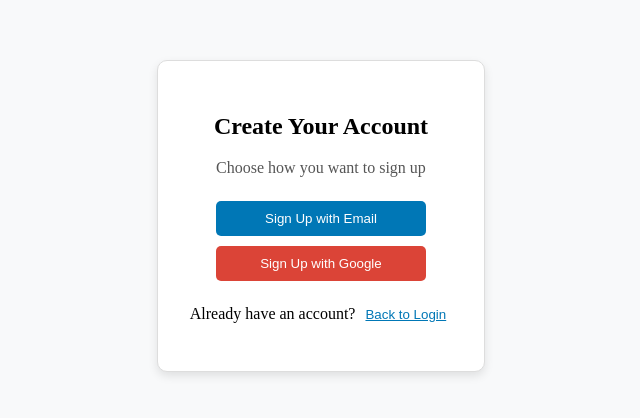
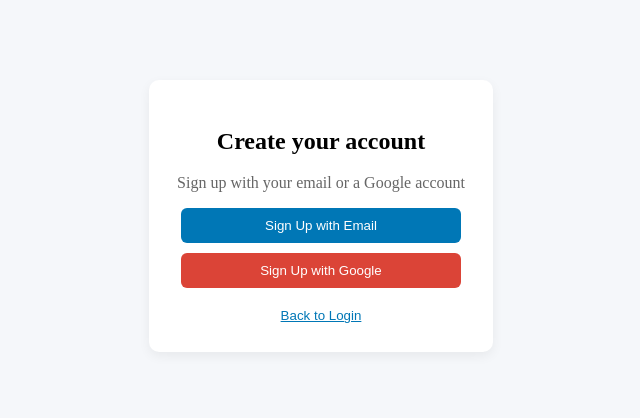
Before and after one commit to gitsaravanesh/lotus-lms-frontend, a React (Create React App) app: page /signup in a window 1280 px wide. Shown: the part 192-610 px from the top of the page, without its empty margins (319-959 px from the left). Built offline with nearby package versions, Linux system fonts and the light colour scheme.

Commit message:
signup page

```diff
--- a/src/App.js
+++ b/src/App.js
@@ -1,21 +1,177 @@
-// src/App.js
-import React from "react";
-import { BrowserRouter as Router, Routes, Route, Navigate } from "react-router-dom";
+import React, { useEffect, useState } from "react";
+import { BrowserRouter as Router, Routes, Route, Navigate, useNavigate } from "react-router-dom";
 import Login from "./components/Login";
 import Signup from "./components/Signup";
 import Dashboard from "./components/Dashboard";
 
-function App() {
+/*
+  CONFIG - update these if they differ
+  - COGNITO_DOMAIN: your Cognito hosted domain (no trailing slash)
+  - CLIENT_ID: Cognito App Client (public, no secret)
+  - REDIRECT_URI: your CloudFront S3 website root WITH trailing slash
+*/
+const COGNITO_DOMAIN = "https://lms-auth-dev-sarav.auth.ap-south-1.amazoncognito.com";
+const CLIENT_ID = "1gd98lgt6jqtletgio0e2us33n";
+const REDIRECT_URI = "https://dodyqytcfhwoe.cloudfront.net/"; // trailing slash required
+const TOKEN_ENDPOINT = `${COGNITO_DOMAIN}/oauth2/token`;
+
+function AppRoutesWrapper() {
+  // small wrapper to use navigate if needed later
+  return (
+    <Routes>
+      <Route path="/" element={<AppHome />} />
+      <Route path="/signup" element={<Signup />} />
+      <Route path="/dashboard" element={<DashboardPage />} />
+      <Route path="*" element={<Navigate to="/" replace />} />
+    </Routes>
+  );
+}
+
+function AppHome() {
+  // top-level app state: authenticated + user info
+  const [isAuthenticated, setIsAuthenticated] = useState(false);
+  const [user, setUser] = useState(null);
+  const navigate = useNavigate();
+
+  // helper: get query param
+  const getQuery = (key) => new URLSearchParams(window.location.search).get(key);
+
+  // token exchange: authorization code -> tokens
+  const exchangeCodeForTokens = async (code) => {
+    try {
+      const body = new URLSearchParams({
+        grant_type: "authorization_code",
+        client_id: CLIENT_ID,
+        redirect_uri: REDIRECT_URI,
+        code,
+      });
+
+      const res = await fetch(TOKEN_ENDPOINT, {
+        method: "POST",
+        headers: { "Content-Type": "application/x-www-form-urlencoded" },
+        body: body.toString(),
+      });
+
+      if (!res.ok) {
+        const text = await res.text();
+        console.error("Token exchange failed:", res.status, text);
+        return;
+      }
+
+      const tokens = await res.json();
+      // persist tokens
+      localStorage.setItem("id_token", tokens.id_token);
+      localStorage.setItem("access_token", tokens.access_token);
+      if (tokens.refresh_token) localStorage.setItem("refresh_token", tokens.refresh_token);
+
+      // decode ID token (base64 payload) to extract user info
+      try {
+        const payload = JSON.parse(atob(tokens.id_token.split(".")[1]));
+        setUser(payload);
+      } catch (e) {
+        console.warn("Failed to decode ID token", e);
+      }
+
+      setIsAuthenticated(true);
+      // clean up url
+      window.history.replaceState({}, document.title, window.location.pathname);
+      // navigate to dashboard
+      navigate("/dashboard", { replace: true });
+    } catch (err) {
+      console.error("exchangeCodeForTokens error:", err);
+    }
+  };
+
+  // check on load: code param or existing tokens
+  useEffect(() => {
+    const code = getQuery("code");
+    if (code) {
+      exchangeCodeForTokens(code);
+      return;
+    }
+
+    // existing token?
+    const idToken = localStorage.getItem("id_token");
+    if (idToken) {
+      try {
+        const payload = JSON.parse(atob(idToken.split(".")[1]));
+        setUser(payload);
+        setIsAuthenticated(true);
+      } catch {
+        // invalid token — remove it
+        localStorage.removeItem("id_token");
+        localStorage.removeItem("access_token");
+        localStorage.removeItem("refresh_token");
+      }
+    }
+  }, []); // run once
+
+  // logout handler: clears local storage and forces staged logout via clear-session.html
+  const handleLogout = () => {
+    // clear local session
+    localStorage.removeItem("id_token");
+    localStorage.removeItem("access_token");
+    localStorage.removeItem("refresh_token");
+    sessionStorage.clear();
+
+    // build Cognito logout url
+    const logoutUrl = `${COGNITO_DOMAIN}/logout?client_id=${CLIENT_ID}&logout_uri=${encodeURIComponent(
+      REDIRECT_URI
+    )}&redirect_uri=${encodeURIComponent(REDIRECT_URI)}&response_type=code&state=${Date.now()}`;
+
+    // redirect to our clear-session helper which will redirect to Cognito logout
+    const clearSessionUrl = `${REDIRECT_URI}clear-session.html?logout_url=${encodeURIComponent(logoutUrl)}`;
+
+    // go there
+    window.location.href = clearSessionUrl;
+  };
+
+  // if authenticated, show dashboard (router will land on /dashboard too)
+  if (isAuthenticated) {
+    return <Navigate to="/dashboard" replace state={{ user, handleLogout }} />;
+  }
+
+  // otherwise, show Login component (it will navigate to signup as needed)
+  return <Login />;
+}
+
+function DashboardPage() {
+  // read tokens / id token from localStorage
+  const idToken = localStorage.getItem("id_token");
+  let user = null;
+  try {
+    if (idToken) user = JSON.parse(atob(idToken.split(".")[1]));
+  } catch (e) {
+    // invalid token
+    user = null;
+  }
+
+  // Provide handleLogout to dashboard component
+  const handleLogout = () => {
+    // Clear local storage, redirect via clear-session.html
+    localStorage.removeItem("id_token");
+    localStorage.removeItem("access_token");
+    localStorage.removeItem("refresh_token");
+    sessionStorage.clear();
+
+    const logoutUrl = `${COGNITO_DOMAIN}/logout?client_id=${CLIENT_ID}&logout_uri=${encodeURIComponent(
+      REDIRECT_URI
+    )}&redirect_uri=${encodeURIComponent(REDIRECT_URI)}&response_type=code&state=${Date.now()}`;
+
+    const clearSessionUrl = `${REDIRECT_URI}clear-session.html?logout_url=${encodeURIComponent(logoutUrl)}`;
+    window.location.href = clearSessionUrl;
+  };
+
+  // If not logged in, redirect to home
+  if (!user) return <Navigate to="/" replace />;
+
+  return <Dashboard user={user} handleLogout={handleLogout} />;
+}
+
+export default function App() {
   return (
     <Router>
-      <Routes>
-        <Route path="/" element={<Login />} />
-        <Route path="/signup" element={<Signup />} />
-        <Route path="/dashboard" element={<Dashboard />} />
-        <Route path="*" element={<Navigate to="/" replace />} />
-      </Routes>
+      <AppRoutesWrapper />
     </Router>
   );
 }
-
-export default App;
--- a/src/components/Dashboard.js
+++ b/src/components/Dashboard.js
@@ -1,21 +1,25 @@
 // src/components/Dashboard.js
 import React from "react";
 
-const COGNITO_DOMAIN = "https://lms-auth-dev-sarav.auth.ap-south-1.amazoncognito.com";
-const CLIENT_ID = "1gd98lgt6jqtletgio0e2us33n";
-const REDIRECT_URI = "https://dodyqytcfhwoe.cloudfront.net";
-
-function Dashboard() {
-  const handleLogout = () => {
-    const logoutUrl = `${COGNITO_DOMAIN}/logout?client_id=${CLIENT_ID}&logout_uri=${REDIRECT_URI}&response_type=code&redirect_uri=${REDIRECT_URI}`;
-    window.location.href = logoutUrl;
-  };
+export default function Dashboard({ user, handleLogout }) {
+  // user may be passed as prop (decoded ID token) OR read from localStorage
+  let displayName = "User";
+  if (user?.email) displayName = user.email;
+  else {
+    const idToken = localStorage.getItem("id_token");
+    if (idToken) {
+      try {
+        const payload = JSON.parse(atob(idToken.split(".")[1]));
+        displayName = payload.email || payload.name || "User";
+      } catch {}
+    }
+  }
 
   return (
     <div style={styles.container}>
       <div style={styles.card}>
-        <h2>✅ Logged in successfully!</h2>
-        <p>Welcome, user 🎉</p>
+        <h2>✅ Logged in</h2>
+        <p>Welcome, <strong>{displayName}</strong></p>
 
         <button onClick={handleLogout} style={styles.logoutBtn}>
           Logout
@@ -26,30 +30,7 @@ function Dashboard() {
 }
 
 const styles = {
-  container: {
-    display: "flex",
-    justifyContent: "center",
-    alignItems: "center",
-    height: "100vh",
-    backgroundColor: "#f8f9fa",
-  },
-  card: {
-    textAlign: "center",
-    padding: "2rem",
-    border: "1px solid #ddd",
-    borderRadius: "10px",
-    background: "white",
-    boxShadow: "0 4px 10px rgba(0,0,0,0.1)",
-  },
-  logoutBtn: {
-    backgroundColor: "#c1121f",
-    color: "white",
-    padding: "10px 25px",
-    border: "none",
-    borderRadius: "5px",
-    cursor: "pointer",
-    marginTop: "15px",
-  },
+  container: { display: "flex", justifyContent: "center", alignItems: "center", height: "100vh", background: "#f5f7fa" },
+  card: { padding: 28, borderRadius: 10, background: "#fff", boxShadow: "0 4px 12px rgba(0,0,0,0.06)", textAlign: "center" },
+  logoutBtn: { backgroundColor: "#c1121f", color: "#fff", padding: "10px 20px", border: "none", borderRadius: 6, cursor: "pointer" },
 };
-
-export default Dashboard;
--- a/src/components/Signup.js
+++ b/src/components/Signup.js
@@ -1,97 +1,57 @@
+// src/components/Signup.js
 import React from "react";
 import { useNavigate } from "react-router-dom";
 
+/* Update if needed */
 const COGNITO_DOMAIN = "https://lms-auth-dev-sarav.auth.ap-south-1.amazoncognito.com";
 const CLIENT_ID = "1gd98lgt6jqtletgio0e2us33n";
 const REDIRECT_URI = "https://dodyqytcfhwoe.cloudfront.net/";
 
-function Signup() {
+export default function Signup() {
   const navigate = useNavigate();
 
-  // Signup via Cognito Hosted UI (Email)
-  const handleEmailSignup = () => {
-    const signupUrl = `${COGNITO_DOMAIN}/signup?client_id=${CLIENT_ID}&response_type=code&redirect_uri=${REDIRECT_URI}`;
-    window.location.href = signupUrl;
+  const signupWithEmail = () => {
+    const url = `${COGNITO_DOMAIN}/signup?client_id=${CLIENT_ID}&response_type=code&redirect_uri=${encodeURIComponent(
+      REDIRECT_URI
+    )}`;
+    window.location.href = url;
   };
 
-  // Signup via Google (through Cognito Identity Provider)
-  const handleGoogleSignup = () => {
-    const googleUrl = `${COGNITO_DOMAIN}/oauth2/authorize?identity_provider=Google&client_id=${CLIENT_ID}&response_type=code&scope=email+openid+profile&redirect_uri=${REDIRECT_URI}`;
-    window.location.href = googleUrl;
+  const signupWithGoogle = () => {
+    const url = `${COGNITO_DOMAIN}/oauth2/authorize?identity_provider=Google&client_id=${CLIENT_ID}&response_type=code&scope=email+openid+profile&redirect_uri=${encodeURIComponent(
+      REDIRECT_URI
+    )}`;
+    window.location.href = url;
   };
 
   return (
     <div style={styles.container}>
       <div style={styles.card}>
-        <h2>Create Your Account</h2>
-        <p style={{ color: "#555", marginBottom: "1.5rem" }}>
-          Choose how you want to sign up
-        </p>
+        <h2>Create your account</h2>
+        <p style={{ color: "#666" }}>Sign up with your email or a Google account</p>
 
-        <button onClick={handleEmailSignup} style={styles.emailBtn}>
+        <button onClick={signupWithEmail} style={styles.buttonPrimary}>
           Sign Up with Email
         </button>
-        <br />
-        <button onClick={handleGoogleSignup} style={styles.googleBtn}>
+
+        <button onClick={signupWithGoogle} style={styles.buttonGoogle}>
           Sign Up with Google
         </button>
 
-        <p style={{ marginTop: "1.5rem" }}>
-          Already have an account?{" "}
-          <button
-            onClick={() => navigate("/")}
-            style={styles.linkBtn}
-          >
+        <div style={{ marginTop: 18 }}>
+          <button onClick={() => navigate("/")} style={styles.linkBtn}>
             Back to Login
           </button>
-        </p>
+        </div>
       </div>
     </div>
   );
 }
 
 const styles = {
-  container: {
-    display: "flex",
-    justifyContent: "center",
-    alignItems: "center",
-    height: "100vh",
-    backgroundColor: "#f8f9fa",
-  },
-  card: {
-    textAlign: "center",
-    padding: "2rem",
-    border: "1px solid #ddd",
-    borderRadius: "10px",
-    background: "white",
-    boxShadow: "0 4px 10px rgba(0,0,0,0.1)",
-  },
-  emailBtn: {
-    backgroundColor: "#0077b6",
-    color: "white",
-    padding: "10px 25px",
-    border: "none",
-    borderRadius: "5px",
-    cursor: "pointer",
-    marginBottom: "10px",
-    width: "80%",
-  },
-  googleBtn: {
-    backgroundColor: "#db4437",
-    color: "white",
-    padding: "10px 25px",
-    border: "none",
-    borderRadius: "5px",
-    cursor: "pointer",
-    width: "80%",
-  },
-  linkBtn: {
-    background: "none",
-    border: "none",
-    color: "#0077b6",
-    textDecoration: "underline",
-    cursor: "pointer",
-  },
+  container: { display: "flex", justifyContent: "center", alignItems: "center", height: "100vh", background: "#f5f7fa" },
+  card: { padding: 28, borderRadius: 10, background: "#fff", boxShadow: "0 4px 12px rgba(0,0,0,0.06)", textAlign: "center" },
+  buttonPrimary: { display: "block", width: 280, margin: "10px auto", padding: "10px 20px", background: "#0077b6", color: "#fff", border: "none", borderRadius: 6, cursor: "pointer" },
+  buttonGoogle: { display: "block", width: 280, margin: "10px auto", padding: "10px 20px", background: "#db4437", color: "#fff", border: "none", borderRadius: 6, cursor: "pointer" },
+  linkBtn: { background: "none", border: "none", color: "#0077b6", textDecoration: "underline", cursor: "pointer" },
 };
-
-export default Signup;
--- a/src/index.js
+++ b/src/index.js
@@ -1,4 +1,3 @@
-// src/index.js
 import React from "react";
 import ReactDOM from "react-dom/client";
 import App from "./App";
```
Also changed, not shown: public/clear-session.html (+15 -16 lines), 8 other files (tests, documents, lock files or other folders).
